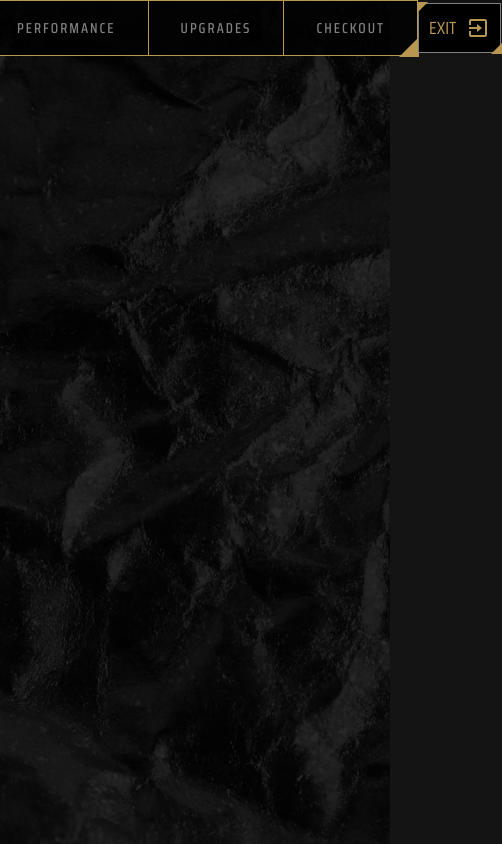
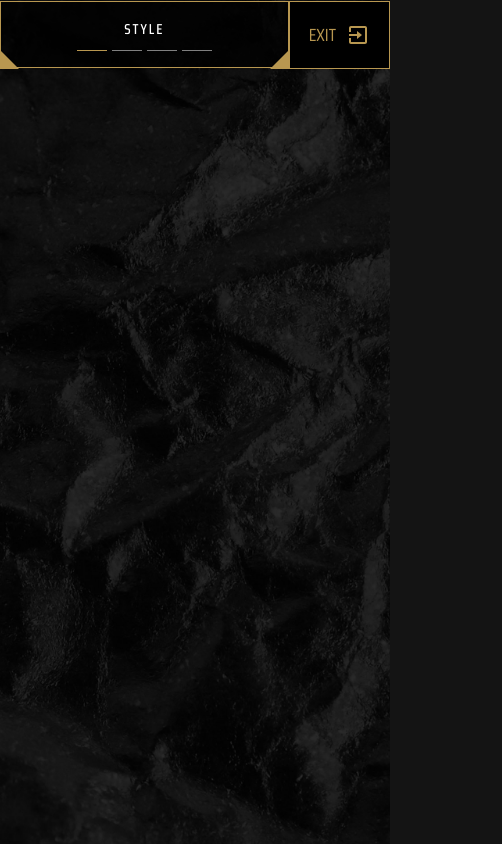
Before and after one commit to Aur71/forIT, a React (Vite) app: page /build-your-own in a window 390 px wide. Shown: the whole page, 502 px wide, since content can reach past the window. Built offline with nearby package versions, Linux system fonts and the light colour scheme; a web font is replaced by a local one.

Commit message:
Progress done

```diff
--- a/src/pages/build your own/Progress.jsx
+++ b/src/pages/build your own/Progress.jsx
@@ -19,6 +19,21 @@ const Progress = () => {
             </h2>
           )
         })}
+
+        <div className='stage-bar'>
+          <span
+            className={`${activeStage === 'style' ? 'active' : null}`}
+          ></span>
+          <span
+            className={`${activeStage === 'performance' ? 'active' : null}`}
+          ></span>
+          <span
+            className={`${activeStage === 'upgrades' ? 'active' : null}`}
+          ></span>
+          <span
+            className={`${activeStage === 'checkout' ? 'active' : null}`}
+          ></span>
+        </div>
       </div>
       <ExitBtn />
     </div>
--- a/src/styles/build-your-own.scss
+++ b/src/styles/build-your-own.scss
@@ -20,6 +20,10 @@
   display: flex;
   justify-content: center;
   align-items: center;
+
+  .stage-bar {
+    display: none;
+  }
 
   .progress {
     position: relative;
@@ -69,6 +73,47 @@
       border-color: transparent transparent $secondary-clr transparent;
       bottom: -2px;
       right: -2px;
+    }
+  }
+
+  @media only screen and (max-width: 750px) {
+    .progress {
+      width: 100%;
+      display: flex;
+      flex-direction: column;
+      justify-content: center;
+      align-items: center;
+      gap: 10px;
+      padding: 1rem;
+
+      .stage-bar {
+        display: flex;
+        width: auto;
+        height: 1px;
+        gap: 5px;
+
+        span {
+          width: 30px;
+          height: 100%;
+          transition: 300ms;
+          background-color: grey;
+
+          &.active {
+            background-color: $secondary-clr;
+          }
+        }
+      }
+
+      h2 {
+        display: none;
+      }
+
+      h2.active {
+        display: block;
+        background-color: transparent;
+        border: none;
+        padding: 0;
+      }
     }
   }
 }
@@ -124,4 +169,18 @@
     right: -2px;
     bottom: -2px;
   }
+
+  @media only screen and (max-width: 750px) {
+    & {
+      margin-right: 0;
+      margin-top: 1px;
+      padding: 19px;
+      border-color: $secondary-clr;
+
+      &::before,
+      &::after {
+        display: none;
+      }
+    }
+  }
 }
```
